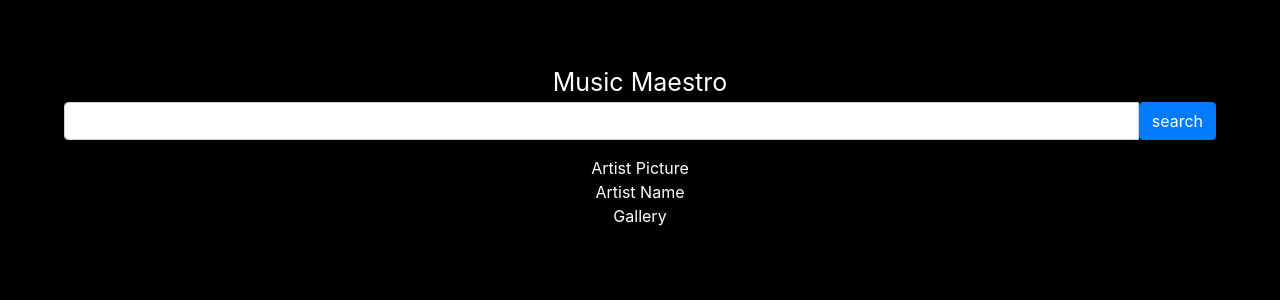
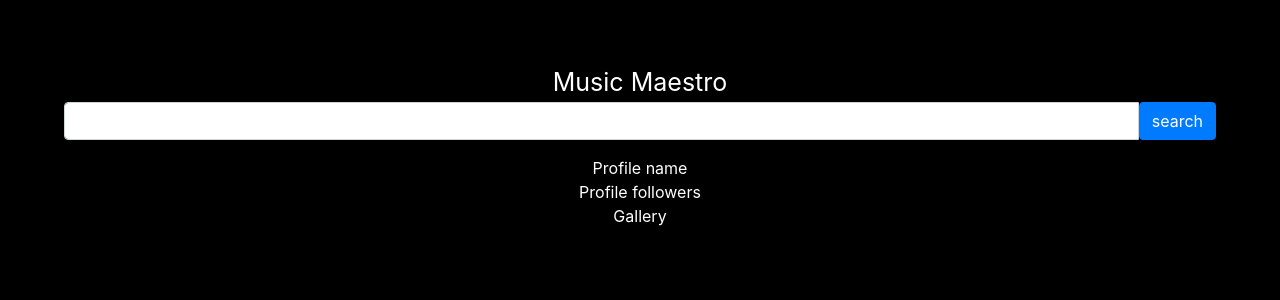
Before and after one commit to YakubuAmidu/Maestro, a React (Create React App) app: page / in a window 1280 px wide. Shown: the top 300 px of the page. Built offline with nearby package versions, Linux system fonts and the light colour scheme; the HTML template or start-up script is replaced by a standard one.

Commit message:
Commiting changes

```diff
--- a/src/App.jsx
+++ b/src/App.jsx
@@ -1,6 +1,7 @@
 import React, { Component } from 'react';
 import './App.css';
 import { FormGroup, FormControl, InputGroup, Button } from 'react-bootstrap';
+import Profile from './Profile';
 
 class App extends Component {
   constructor(props) {
@@ -47,10 +48,9 @@ class App extends Component {
        <Button onClick={() => this.search()}>search</Button>
         </InputGroup>
        </FormGroup>
-       <div className="Profile">
-       <div>Artist Picture</div>
-       <div>Artist Name</div>
-       </div>
+       <Profile
+       artist={this.state.artist}
+       />
        <div className="Gallery">
          Gallery
        </div>
--- /dev/null
+++ b/src/Profile.jsx
@@ -0,0 +1,15 @@
+import React, { Component } from 'react';
+import './App.css';
+
+class Profile extends Component {
+  render() {
+    return (
+     <div>
+      <div>Profile name</div>
+      <div>Profile followers</div>
+     </div>
+    )
+  }
+}
+
+export default Profile;
```
